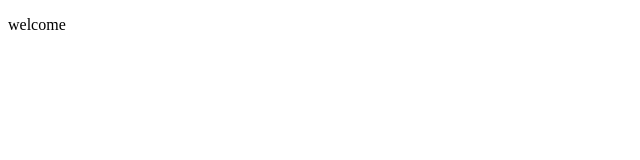
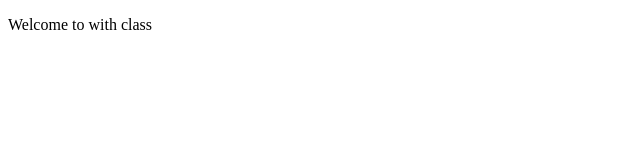
Before and after one commit to vanhanhcode/domebitc, a plain HTML site: page index.html in a window 1280 px wide. Shown: the full height of the page, 0-640 px from the left. Drawn offline with Linux system fonts and the light colour scheme; files that its build step writes are made by us from their sources.

Commit message:
Update index.html

```diff
--- a/index.html
+++ b/index.html
@@ -8,6 +8,7 @@
     <title>Document</title>
 </head>
 <body>
-    <p> welcome</p>
+    <p> Welcome to with class </p>
+
 </body>
 </html>
```
